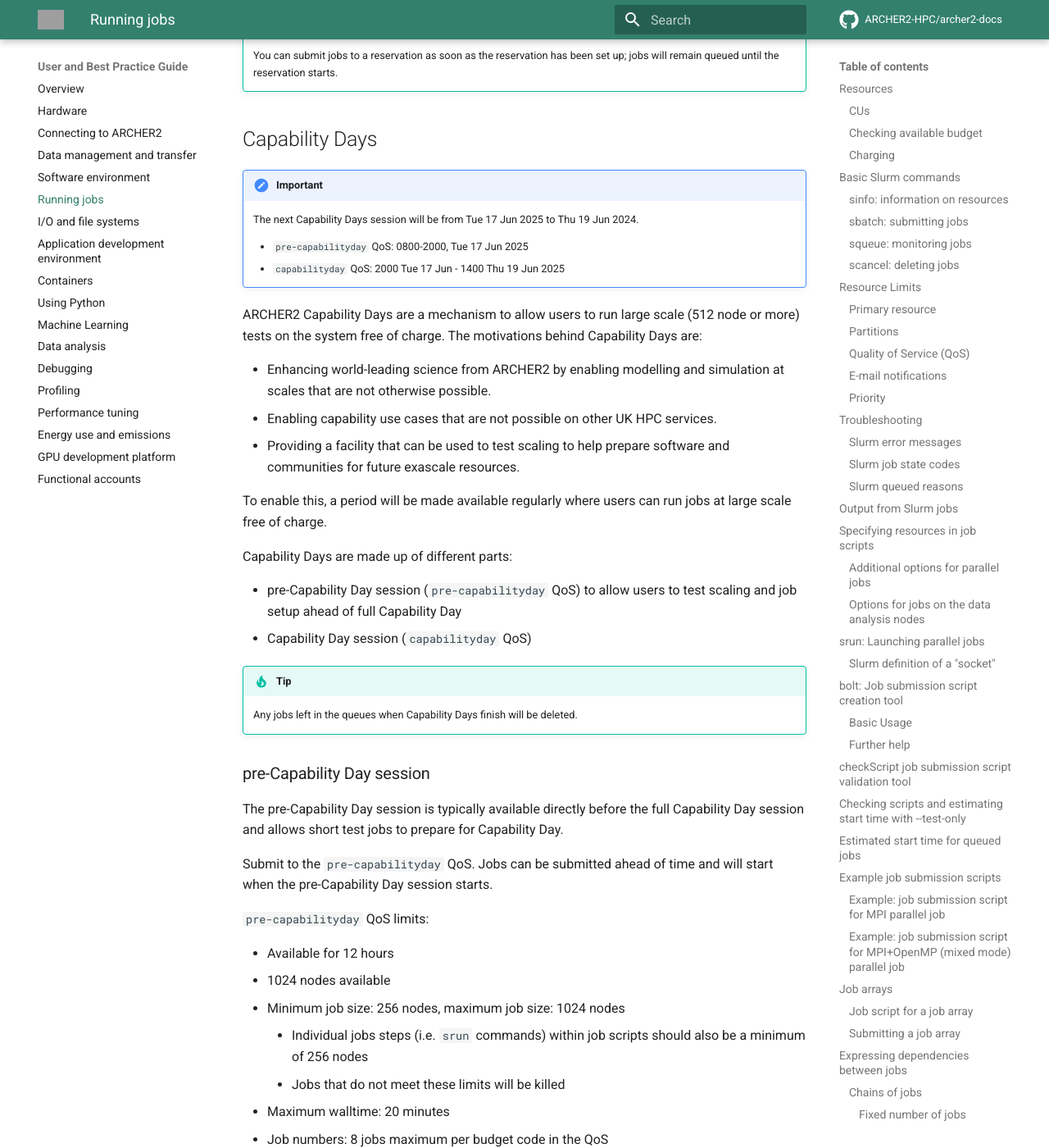
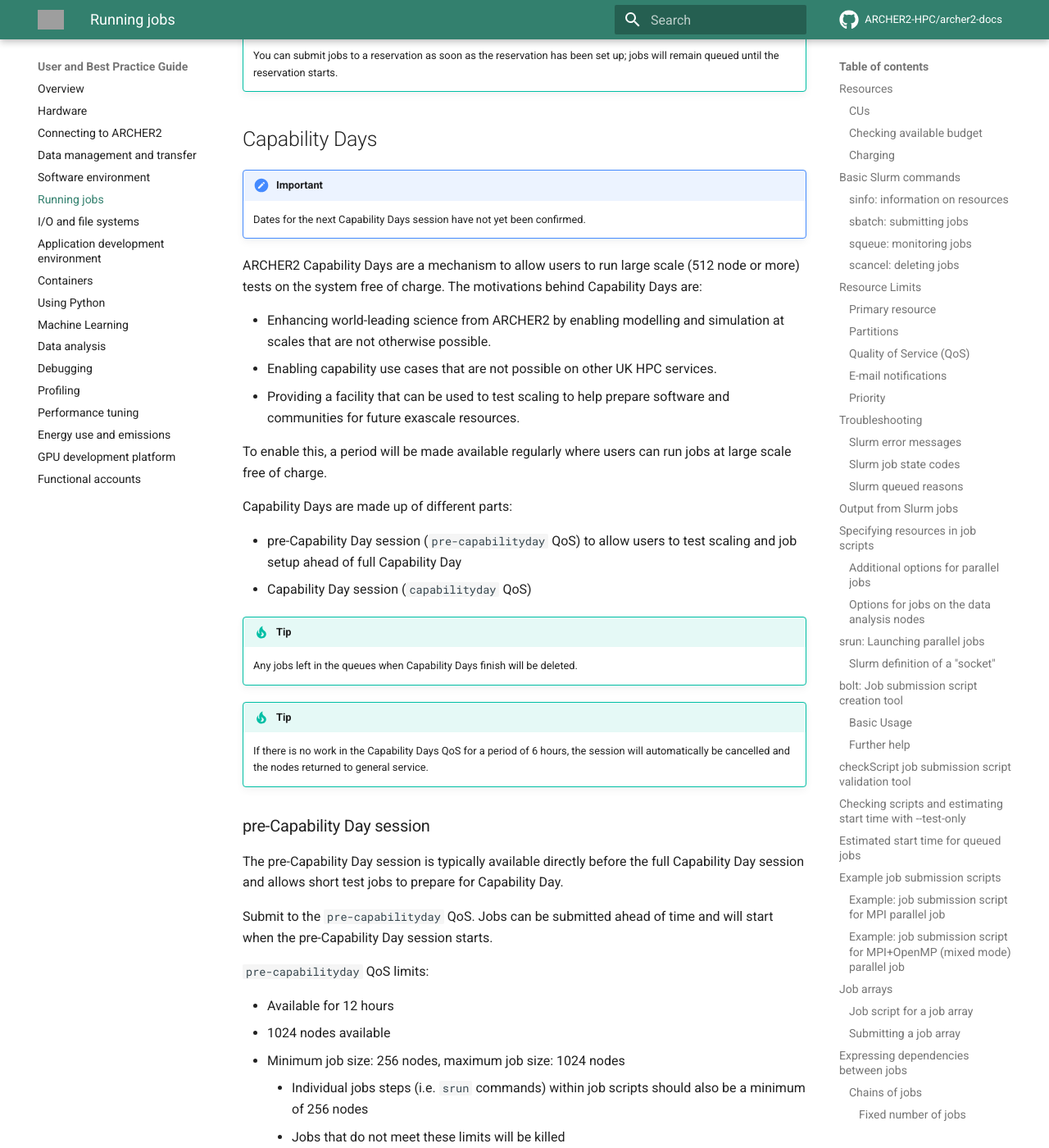
Before and after one commit to ARCHER2-HPC/archer2-docs, an MkDocs documentation site: the page built from docs/user-guide/scheduler.md, in a window 1280 px wide and 1400 px high, scrolled down 50533 px. Shown: the whole window at 82% size. Built offline with MkDocs 1.6.1 and Material for MkDocs 9.7.7, drawn with Linux system fonts in a browser that asks for light colours; comment, search, counter and statistics services are not loaded; grey boxes are pictures that could not be loaded.

Commit message:
Update scheduler.md

```diff
--- a/docs/user-guide/scheduler.md
+++ b/docs/user-guide/scheduler.md
@@ -2324,10 +2324,7 @@
 ## Capability Days
 
 !!! important
-    The next Capability Days session will be from Tue 17 Jun 2025 to Thu 19 Jun 2024.
-
-    - `pre-capabilityday` QoS: 0800-2000, Tue 17 Jun 2025
-    - `capabilityday` QoS: 2000 Tue 17 Jun - 1400 Thu 19 Jun 2025
+    Dates for the next Capability Days session have not yet been confirmed.
 
 ARCHER2 Capability Days are a mechanism to allow users to run large scale (512 node or more) tests
 on the system free of charge. The motivations behind Capability Days are:
@@ -2346,6 +2343,10 @@
 
 !!! tip
     Any jobs left in the queues when Capability Days finish will be deleted.
+
+!!! tip
+    If there is no work in the Capability Days QoS for a period of 6 hours, the session will
+    automatically be cancelled and the nodes returned to general service.
 
 ### pre-Capability Day session
 
```
